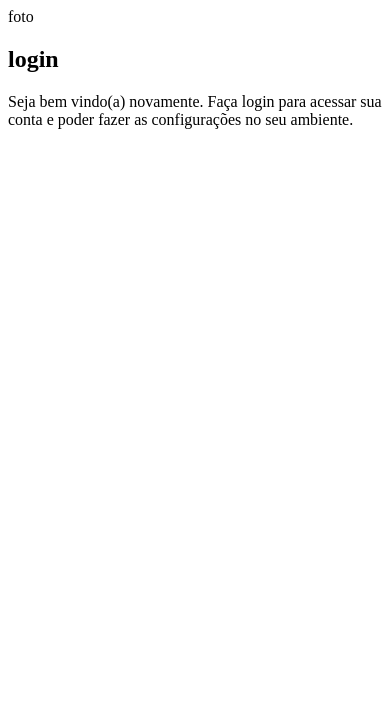
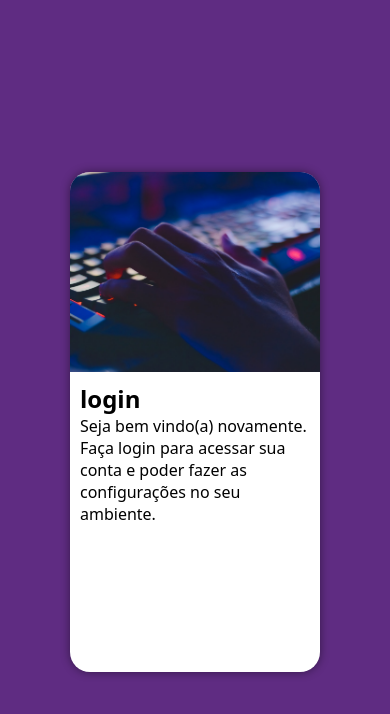
Before and after one commit to camilabsp/projeto-login, a plain HTML site: page index.html in a window 390 px wide. Drawn offline with Linux system fonts and the light colour scheme.

Commit message:
mobile first tela login

```diff
--- a/estilos/style.css
+++ b/estilos/style.css
@@ -6,3 +6,43 @@
     Lilás: #5f2c82
 
 */
+
+*{
+    font-family: system-ui, -apple-system, BlinkMacSystemFont, 'Segoe UI', Roboto, Oxygen, Ubuntu, Cantarell, 'Open Sans', 'Helvetica Neue', sans-serif;
+    padding: 0px;
+    margin: 0px;
+    box-sizing: border-box;
+}
+body,html{
+    background-color:#5f2c82;
+    height: 100vh;
+    width: 100vw;
+}
+main{
+    position: relative;
+    height: 100vh;
+    width: 100vw;
+}
+section#login{
+    position: absolute;
+    top: 50%;
+    left: 50%;
+    transform: translate(-50%,-50%);
+    overflow: hidden;
+
+    background-color: white;
+    width: 250px;
+    height: 500px;
+    border-radius: 20px;
+    box-shadow: 0px 0px 10px rgba(0, 0, 0, 0.450);
+}
+section#login > div#imagem{
+    display: block;
+    background: #5f2c82 url(../imagens/pexels-soumil-kumar-735911.jpg) no-repeat;
+    background-size: cover;
+    height: 200px;
+}
+section#login > div#formulario{
+    display: block;
+    padding: 10px;
+}
--- a/index.html
+++ b/index.html
@@ -11,7 +11,7 @@
     <main>
         <section id="login">
             <div id="imagem">
-                foto
+
             </div>
             <div id="formulario">
                 <h1>login</h1>
```
